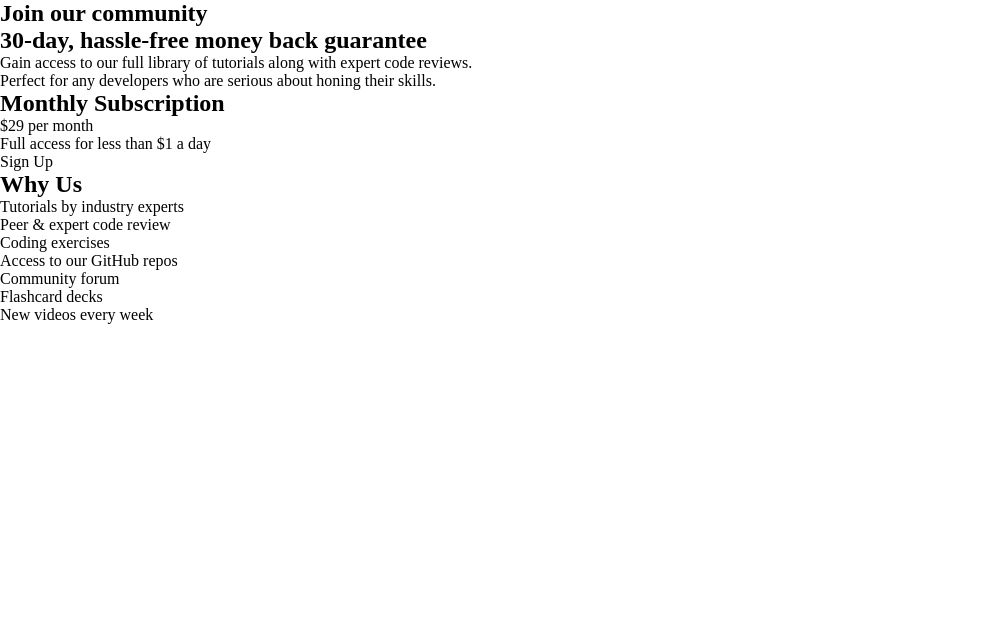
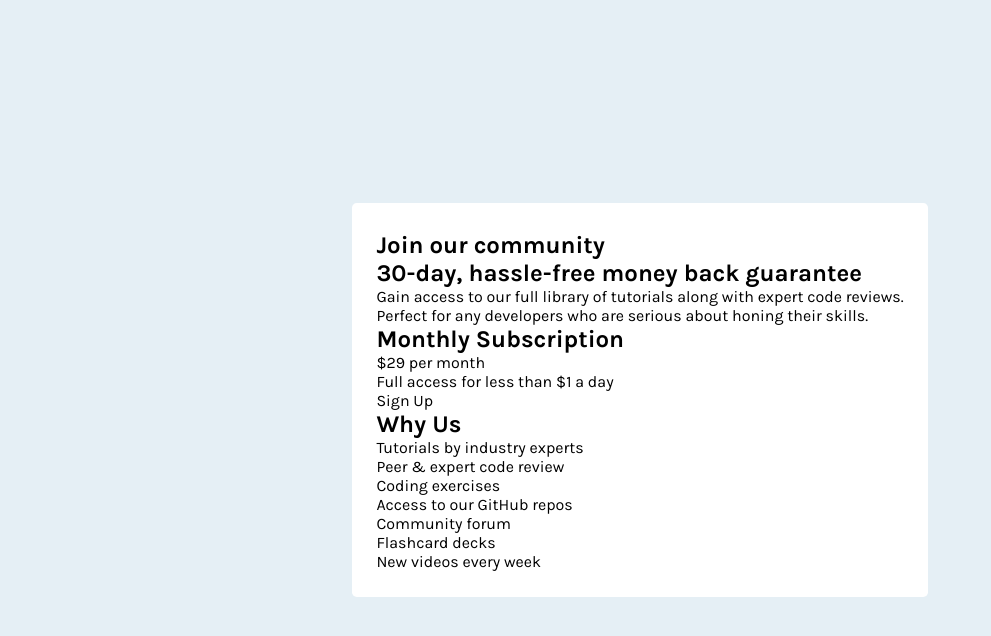
Before and after one commit to DevShaunB/fem-single-price-grid-component, a plain HTML site: page index.html in a window 1280 px wide. Shown: the whole page, without its empty margins (0-991 px from the left). Drawn offline with Linux system fonts and the light colour scheme.

Commit message:
add card layout styles

```diff
--- a/style.css
+++ b/style.css
@@ -8,6 +8,7 @@
   /* NEUTRAL */
   --clr-gray-50: 204 43% 93%;
   --clr-blue-300: 218 22% 67%;
+  --clr-white: 0 0% 100%;
 
   /* FONT */
   --ff-sans: 'Karla', sans-serif;
@@ -40,3 +41,21 @@ a {
 ul {
   list-style: none;
 }
+
+/* BASE */
+body {
+  font-family: var(--ff-sans);
+  padding: 2em;
+  background-color: hsl(var(--clr-gray-50));
+  display: flex;
+  align-items: center;
+  justify-content: center;
+}
+
+/* MAIN */
+
+.grid-component {
+  background-color: hsl(var(--clr-white));
+  border-radius: 0.3em;
+  padding: 1.75em 1.5em 1.625em;
+}
```
